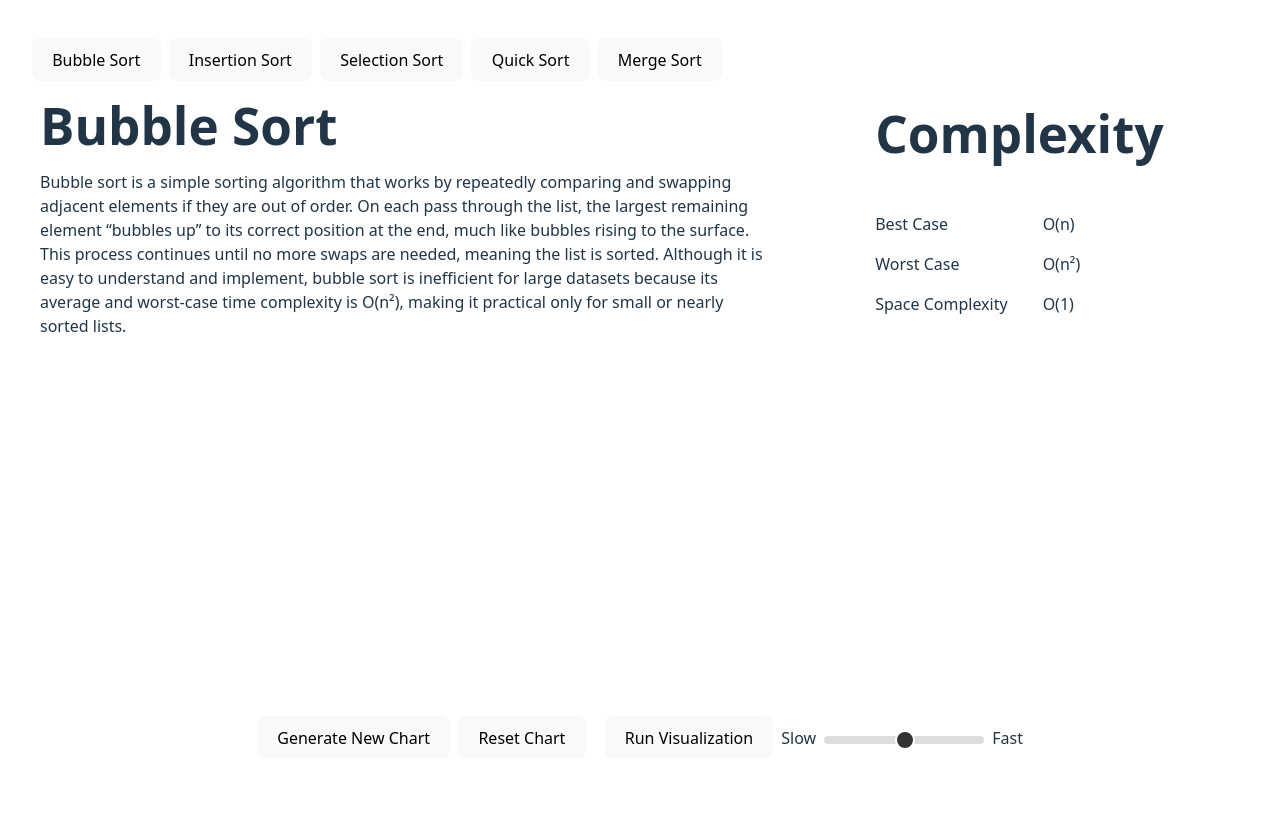
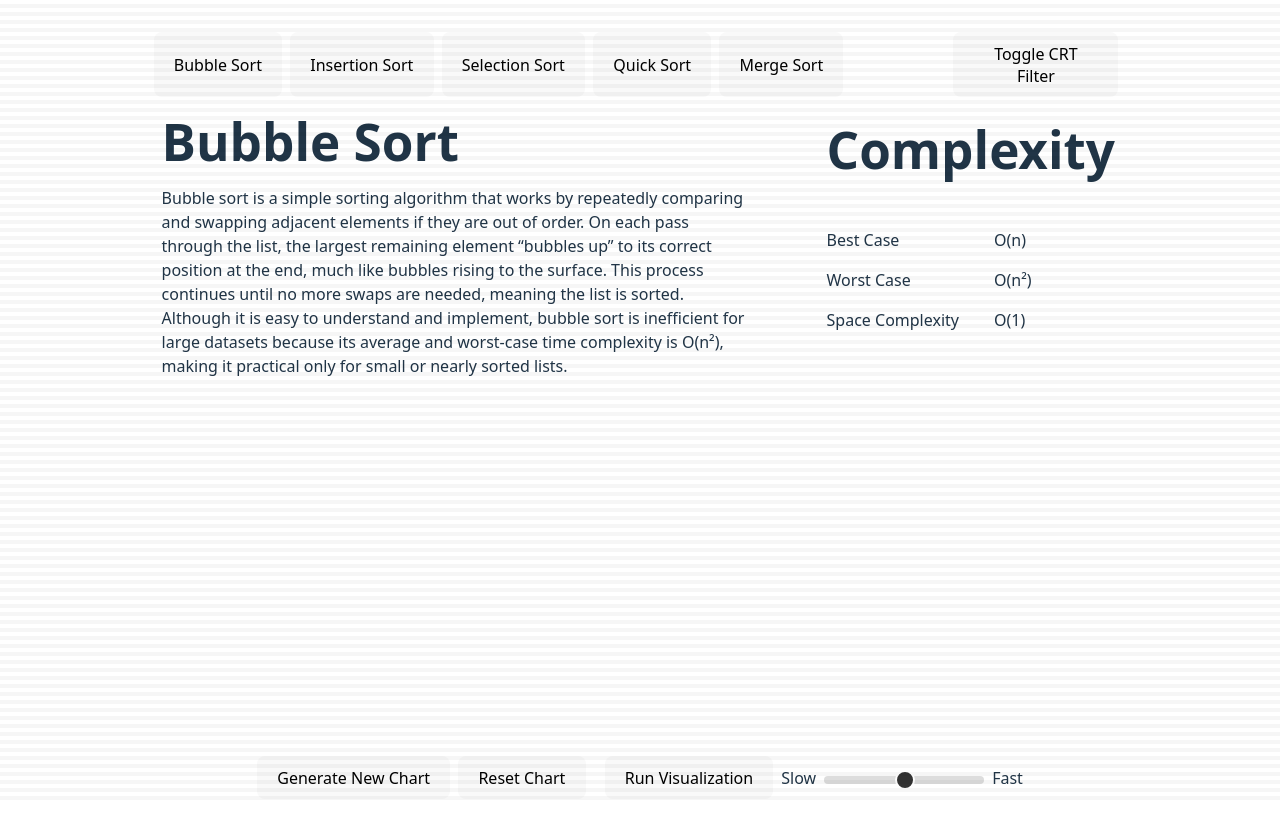
Before and after one commit to ZachYarbrough/sorting-visualizer, a React (Vite) app: page / in a window 1280 px wide. Before the commit the page ends 800 px from the top, so only its background shows below. Built offline with nearby package versions, Linux system fonts and the light colour scheme.

Commit message:
Added crt styling

```diff
--- a/src/App.css
+++ b/src/App.css
@@ -97,3 +97,144 @@ input[type="range"]::-ms-track {
 .read-the-docs {
   color: #888;
 }
+
+/* CRT Styling */
+
+#monitor {
+    margin: 0 auto;
+    width: 100%;
+}
+
+#root {
+}
+
+#crt.on:before {
+    content: " ";
+    display: block;
+    position: absolute;
+    top: 0;
+    left: 0;
+    bottom: 0;
+    right: 0;
+    background: linear-gradient(
+        to bottom,
+        rgba(18, 16, 16, 0) 50%,
+        rgba(0, 0, 0, 0.25) 50%
+    );
+    background-size: 100% 8px;
+    z-index: 2;
+    pointer-events: none;
+      animation: flicker 0.15s infinite;
+}
+
+/* spans full viewport width and ignores root padding */
+#scanline.on {
+  position: fixed;
+  left: 0;
+  right: 0;
+  height: 100px;
+  z-index: 9999;
+  pointer-events: none; /* so it doesn't block clicks */
+  background: linear-gradient(
+    0deg,
+    rgba(0,0,0,0) 0%,
+    rgba(255,255,255,0.2) 10%,
+    rgba(0,0,0,0.1) 100%
+  );
+  opacity: 0.1;
+  animation: scanline 10s linear infinite;
+}
+
+
+#screen.on {
+    position: relative;
+    width: 100%;
+    height: 67.5vmin;
+    border: 30px solid transparent;
+    border-image-source: url(./bezel.png);
+    border-image-slice: 30 fill;
+    border-image-outset: 0;
+    overflow: hidden;
+}
+
+#chart {
+    margin: 0 auto;
+}
+
+@keyframes scanline {
+    0% {
+        bottom: 100%;
+    }
+    80% {
+        bottom: 100%;
+    }
+    100% {
+        bottom: 0%;
+    }
+}
+
+@keyframes flicker {
+  0% {
+  opacity: 0.27861;
+  }
+  5% {
+  opacity: 0.34769;
+  }
+  10% {
+  opacity: 0.23604;
+  }
+  15% {
+  opacity: 0.90626;
+  }
+  20% {
+  opacity: 0.18128;
+  }
+  25% {
+  opacity: 0.83891;
+  }
+  30% {
+  opacity: 0.65583;
+  }
+  35% {
+  opacity: 0.67807;
+  }
+  40% {
+  opacity: 0.26559;
+  }
+  45% {
+  opacity: 0.84693;
+  }
+  50% {
+  opacity: 0.96019;
+  }
+  55% {
+  opacity: 0.08594;
+  }
+  60% {
+  opacity: 0.20313;
+  }
+  65% {
+  opacity: 0.71988;
+  }
+  70% {
+  opacity: 0.53455;
+  }
+  75% {
+  opacity: 0.37288;
+  }
+  80% {
+  opacity: 0.71428;
+  }
+  85% {
+  opacity: 0.70419;
+  }
+  90% {
+  opacity: 0.7003;
+  }
+  95% {
+  opacity: 0.36108;
+  }
+  100% {
+  opacity: 0.24387;
+  }
+}
--- a/src/App.tsx
+++ b/src/App.tsx
@@ -1,13 +1,24 @@
 import './App.css'
 import Chart from './components/Chart'
+import { useState } from 'react'
 
 function App() {
+    const [crtStyle, setCRTStyle] = useState<string>("on")
 
-  return (
-    <div>
-	<Chart />
-    </div>
-  )
+    const toggleCRTStyle = () => {
+	setCRTStyle(crtStyle === 'on' ? '' : 'on')
+    }
+
+    return (
+	<div id="monitor" className={crtStyle}>
+	<div id="bezel" className={crtStyle}>
+	<div id="crt" className={crtStyle}>
+	<div id="scanline" className={crtStyle}></div>
+	<Chart toggleCRTStyle={toggleCRTStyle} />
+	</div>
+	</div>
+	</div>
+    )
 }
 
 export default App
--- a/src/components/Chart.tsx
+++ b/src/components/Chart.tsx
@@ -8,7 +8,7 @@ type AnimationState = {
     completed: number[]
 }
 
-const Chart = () => {
+const Chart = ({ toggleCRTStyle }: any) => {
     const [chartData, setChartData] = useState<AnimationState>({
 	arr: [],
 	active: null,
@@ -152,7 +152,8 @@ const Chart = () => {
     }
 
 return (
-    <div>
+    <div id="chart">
+    <div style={{ margin: '0 auto', alignSelf: 'center', width: '80%' }}>
     <div style={{ display: 'flex', justifyContent: 'space-between'}}>
     <div style={{ width: '100%', display: 'flex'}}>
     <button style={{ marginRight: '0.5rem' }} onClick={() => SelectSortType(SORT_TYPE.BUBBLE_SORT)}>Bubble Sort</button>
@@ -161,6 +162,7 @@ return (
     <button style={{ marginRight: '0.5rem' }} onClick={() => SelectSortType(SORT_TYPE.QUICK_SORT)}>Quick Sort</button>
     <button style={{ marginRight: '0.5rem' }} onClick={() => SelectSortType(SORT_TYPE.MERGE_SORT)}>Merge Sort</button>
     </div>
+    <button style={{ marginRight: '0.5rem', width: '12rem' }} onClick={() => toggleCRTStyle()}>Toggle CRT Filter</button>
     <div style={{ display: 'flex'}}>
     </div>
     </div>
@@ -227,6 +229,7 @@ return (
 	    </label>
 	    </div>
 	    </div>
+	    </div>
 )
 }
 
```
